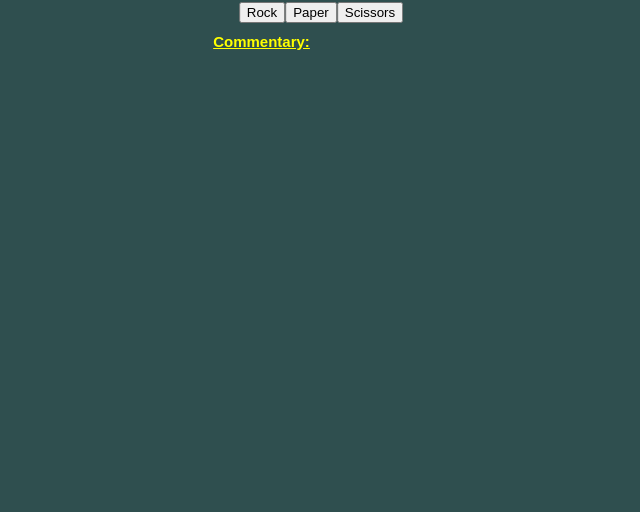
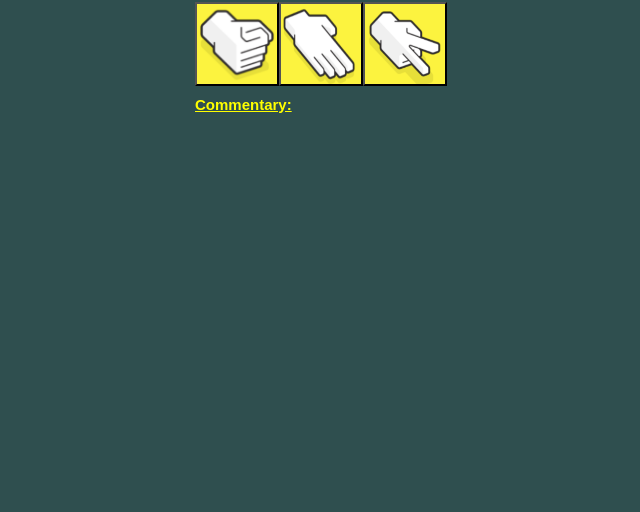
Before and after one commit to jpicardvu/rockpaperscissors, a plain HTML site: page index.html in a window 1280 px wide. Shown: the part 288-800 px from the top of the page, without its empty margins (319-959 px from the left). Drawn offline with Linux system fonts and the light colour scheme.

Commit message:
adjusted button sizes in html & css files

```diff
--- a/index.html
+++ b/index.html
@@ -11,9 +11,9 @@
     </header>
 
     <div class="options">
-      <button class="btn" id="rock">Rock</button>
-      <button class="btn" id="paper">Paper</button>
-      <button class="btn" id="scissors">Scissors</button>
+      <button class="btn" id="rock"><img src="images/rock.png" height="80px" width="80px"></button>
+      <button class="btn" id="paper"><img src="images/paper.png" height="80px" width="80px"></button>
+      <button class="btn" id="scissors"><img src="images/scissors.png" height="80px" width="80px"></button>
     </div>
 
     <div class="results-header">
--- a/styles/style.css
+++ b/styles/style.css
@@ -26,6 +26,9 @@ header {
   display: flex;
   flex: 1;
   justify-content: center;
+  margin: 0px;
+  padding: 0px;
+  border-radius: 0px;
 }
 
 .results-header {
@@ -49,3 +52,11 @@ header {
   border-color:greenyellow;
   box-shadow: 0 0 1rem greenyellow;
 }
+
+button {
+  display: block;
+  padding: 0px;
+  background-position: center center;
+  line-height: 0; /* to remove the padding below img*/
+
+}
```
Also changed, not shown: images/paper.png (added), images/rock.png (added), images/scissors.png (added).
